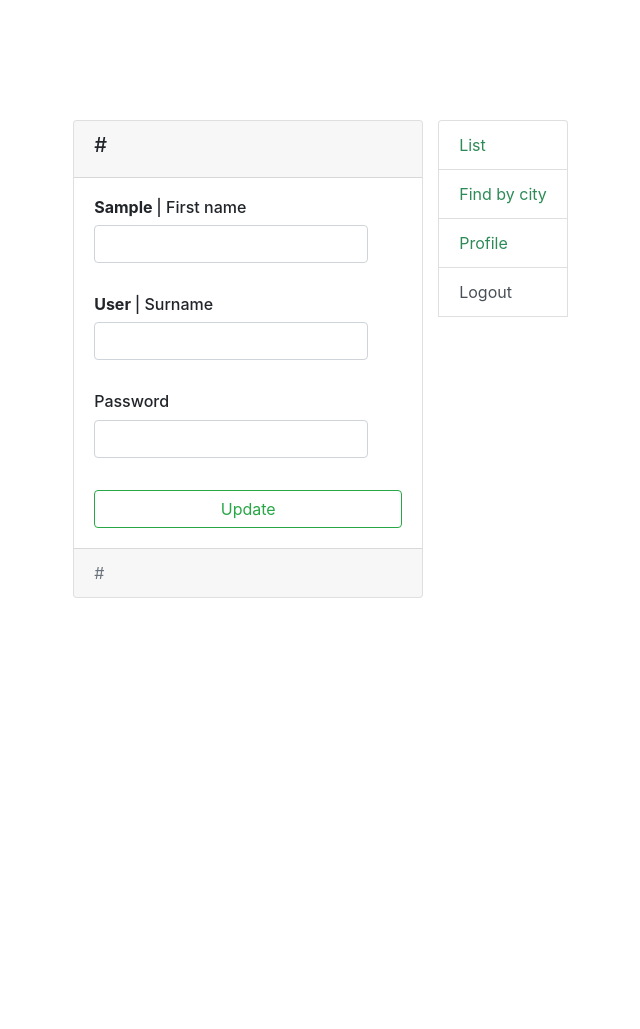
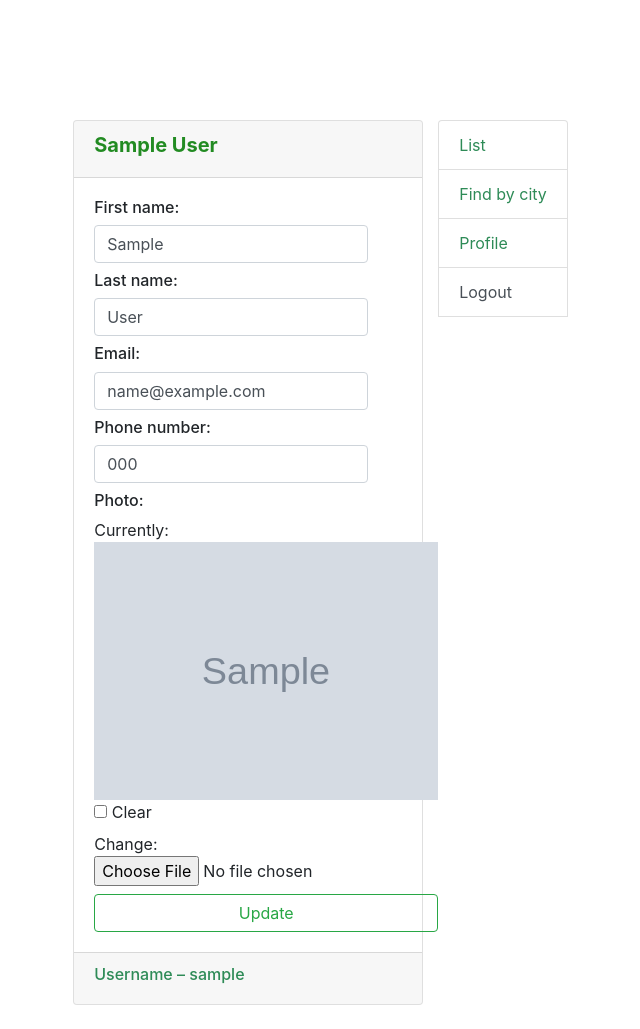
Before and after one commit to vladyslav-zelenyi/Siteweather, a Django app: page /profile/1/update/ in a window 1280 px wide. Shown: the whole page, without its empty margins (327-967 px from the left). Before the commit the page ends 598 px from the top, so only its background shows below. Run offline with Django 3.2, Linux system fonts and the light colour scheme; a user stored in the database is signed in; tables that the repository leaves empty hold one stand-in row (values such as "Sample post"); grey boxes marked "Sample" are stand-in pictures; parts of the project's set-up code (start-up, migrations or seed data) failed here and were passed over; some libraries are stand-ins or nearby versions.

Commit message:
User profile can be edited by himself without data validation except password.

```diff
--- a/siteweather/models.py
+++ b/siteweather/models.py
@@ -30,7 +30,7 @@ class CityBlock(models.Model):
     pressure = models.IntegerField(verbose_name='Pressure', default=0, blank=True)
     wind_speed = models.IntegerField(verbose_name='Wind speed', default=0, blank=True)
     country = models.CharField(verbose_name='Country', max_length=300, default='Unknown', blank=True)
-    # searched_by_user = models.ForeignKey(CustomUser, on_delete=models.CASCADE)
+    searched_by_user = models.ForeignKey(CustomUser, on_delete=models.CASCADE)
 
     def get_absolute_url(self):
         return reverse('siteweather:view_city', kwargs={'pk': self.pk})
--- a/siteweather/views.py
+++ b/siteweather/views.py
@@ -73,7 +73,7 @@ class UserProfile(DetailView):
 class UserProfileUpdate(UpdateView):
     model = get_user_model()
     template_name = 'registration/update.html'
-    fields = ['first_name', 'last_name', ]
+    fields = ['first_name', 'last_name', 'photo', 'email', 'phone_number']
     context_object_name = 'profile'
 
 
--- a/templates/registration/update.html
+++ b/templates/registration/update.html
@@ -12,22 +12,25 @@
 {% endblock %}
 
 {% block content %}
-    <form action="" method="post" autocomplete="off">
+    {% if profile.username == user.username %}
+        <form action="" method="post" autocomplete="off" enctype="multipart/form-data">
             {% csrf_token %}
             <div class="card mb-4">
                 <div class="card-header">
-                <h5>
-                    #
+                    <h5 style="color: forestgreen">
+                        <strong>
+                            {{ profile.first_name }} {{ profile.last_name }}
+                        </strong>
                     </h5>
                 </div>
                 <div class="card-body">
                     <div class="media">
                         <div class="media-body">
                             <h7 class="card-text">
-                            <label for="{{ form.first_name.id_for_label }}">
-                                <h6><strong>{{ profile.first_name }} </strong>| First name</h6>
-                                <input type="text" class="form-control" name="first_name">
-                                <br>
+                                <label for="id_first_name">
+                                    <h6>First name:</h6>
+                                    <input type="text" class="form-control" name="first_name"
+                                           value="{{ profile.first_name }}">
                                     {% if form.errors %}
                                         {% for error in form.first_name.errors %}
                                             <div class="alert alert-danger">
@@ -36,24 +39,57 @@
                                         {% endfor %}
                                     {% endif %}
                                 </label>
-                            <label for="{{ form.last_name.id_for_label }}">
-                                <h6><strong>{{ profile.last_name }} </strong>| Surname</h6>
-                                <input type="text" class="form-control" name="last_name">
-                                <br>
+                                <label for="id_last_name">
+                                    <h6>Last name:</h6>
+                                    <input type="text" class="form-control" name="last_name"
+                                           value="{{ profile.last_name }}">
                                     {% if form.errors %}
-                                    {% for error in form.first_name.errors %}
+                                        {% for error in form.last_name.errors %}
                                             <div class="alert alert-danger">
                                                 <strong>{{ error|escape }}</strong>
                                             </div>
                                         {% endfor %}
                                     {% endif %}
                                 </label>
-                            <label for="{{ form.password.id_for_label }}">
-                                <h6>Password</h6>
-                                <input type="text" class="form-control" name="password">
+                                <label for="id_email">
+                                    <h6>Email:</h6>
+                                    <input type="text" class="form-control" name="email"
+                                           value="{{ profile.email }}">
+                                    {% if form.errors %}
+                                        {% for error in form.email.errors %}
                                             <br>
+                                            <div class="alert alert-danger">
+                                                <strong>{{ error|escape }}</strong>
+                                            </div>
+                                        {% endfor %}
+                                    {% endif %}
+                                </label>
+                                <label for="id_phone_number">
+                                    <h6>Phone number:</h6>
+                                    <input type="text" class="form-control" name="phone_number"
+                                           value="{{ profile.phone_number }}">
                                     {% if form.errors %}
-                                    {% for error in form.first_name.errors %}
+                                        {% for error in form.phone_number.errors %}
+                                            <br>
+                                            <div class="alert alert-danger">
+                                                <strong>{{ error|escape }}</strong>
+                                            </div>
+                                        {% endfor %}
+                                    {% endif %}
+                                </label>
+                                <label for="id_photo">
+                                    <h6>Photo:</h6>
+                                    {% if profile.photo %}
+                                        Currently: <img src="{{ profile.photo.url }}" width=100%></a>
+                                    {% endif %}
+                                    <input type="checkbox" name="photo-clear" id="photo-clear_id">
+                                    <label for="photo-clear_id">Clear</label><br>
+                                    Change:
+                                    <input type="file" name="photo" accept="image/*" id="id_photo">
+                                </label>
+                                {% if form.errors %}
+                                    {% for error in form.email.errors %}
+                                        <br>
                                         <div class="alert alert-danger">
                                             <strong>{{ error|escape }}</strong>
                                         </div>
@@ -61,13 +97,20 @@
                                 {% endif %}
                                 </label>
                             </h7>
-                        <input type="submit" value="Update" class="btn-outline-success btn btn-block"/>
+                            <button type="submit" class="btn-outline-success btn btn-block">
+                                Update
+                            </button>
                         </div>
                     </div>
                 </div>
                 <div class="card-footer text-muted">
-                #
+                    <h6 style="color:seagreen">Username – {{ profile.username }}</h6>
                 </div>
             </div>
         </form>
+    {% else %}
+        <div class="alert alert-danger">
+            <strong>You are not allowed to edit {{ user.first_name }}'s information.</strong>
+        </div>
+    {% endif %}
 {% endblock %}
```
Lines whose indentation alone changed are shown as unchanged.
